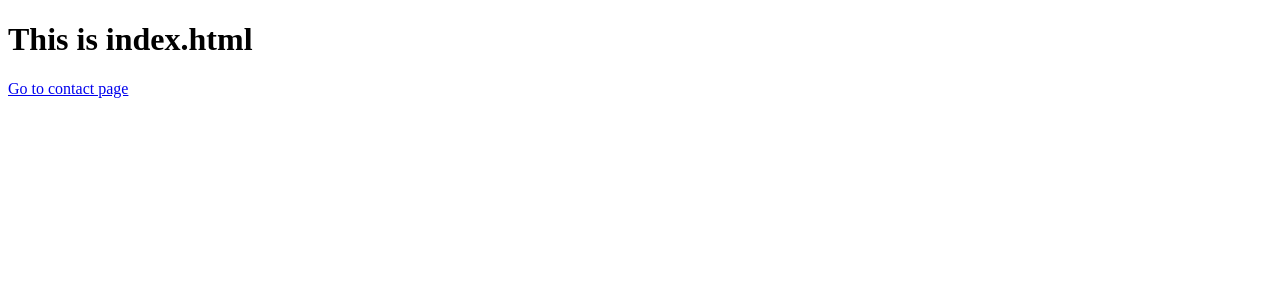
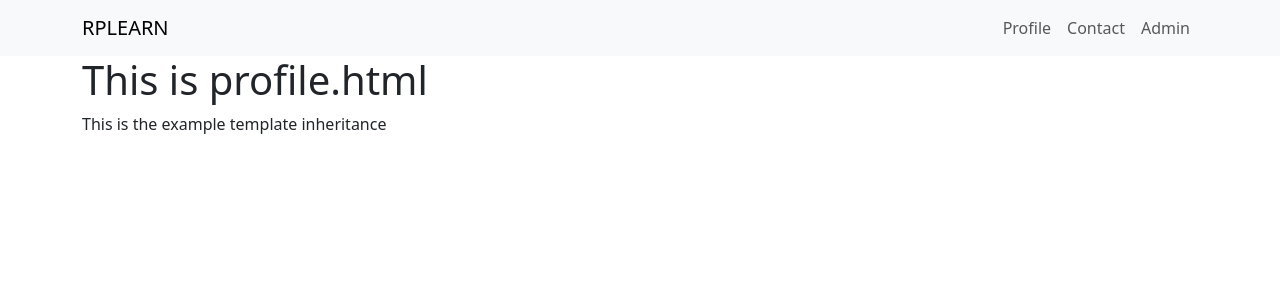
Before and after one commit to adeliaaa10/belajar-django, a Django app: page /basic_app/profile/ in a window 1280 px wide. Shown: the top 300 px of the page. Run offline with Django 5.2, Linux system fonts and the light colour scheme.

Commit message:
Perbaikan level four

```diff
--- a/my_django/django_level_four/learning_templates/basic_app/views.py
+++ b/my_django/django_level_four/learning_templates/basic_app/views.py
@@ -4,7 +4,8 @@ from django.shortcuts import render
 
 # halaman index
 def index(request):
-    return render(request, 'basic_app/index.html')
+    context_dict = {'text':'hello world', 'number':100}
+    return render(request, 'basic_app/index.html', context=context_dict)
 
 # halaman profile
 def profile(request):
--- /dev/null
+++ b/my_django/django_level_four/learning_templates/templates/basic_app/base.html
@@ -0,0 +1,30 @@
+<!DOCTYPE html>
+<html lang="en">
+<head>
+    <meta charset="UTF-8">
+    <meta name="viewport" content="width=device-width, initial-scale=1.0">
+    <title>Document</title>
+    <link href="https://cdn.jsdelivr.net/npm/bootstrap@5.3.3/dist/css/bootstrap.min.css" rel="stylesheet" integrity="sha384-QWTKZyjpPEjISv5WaRU9OFeRpok6YctnYmDr5pNlyT2bRjXh0JMhjY6hW+ALEwIH" crossorigin="anonymous">
+</head>
+<body>
+    <!-- Navbar -->
+    <nav class="navbar navbar-expand-lg bg-body-tertiary navbar-static-top">
+        <div class="container">
+            <a class="navbar-brand" href="{% url 'index' %}">RPLEARN</a>
+            <ul class="nav navbar-nav">
+              <li></li>
+              <li><a class="nav-link" href="{% url 'basic_app:profile' %}">Profile</a></li>
+              <li><a class="nav-link" href="{% url 'basic_app:contact' %}">Contact</a></li>
+              <li><a class="nav-link" href="{% url 'admin:index' %}">Admin</a></li>
+            </ul>
+          </div>
+        </div>
+    </nav>
+
+    <div class="container">
+        {% block body_block %}
+        <!-- content -->
+        {% endblock%}
+    </div>
+</body>
+</html>
--- a/my_django/django_level_four/learning_templates/templates/basic_app/profile.html
+++ b/my_django/django_level_four/learning_templates/templates/basic_app/profile.html
@@ -1,13 +1,8 @@
 <!DOCTYPE html>
-<html lang="en">
-<head>
-    <meta charset="UTF-8">
-    <meta name="viewport" content="width=device-width, initial-scale=1.0">
-    <title>Halaman Profile</title>
-</head>
-<body>
-    <h1>This is index.html</h1>
-    <a href="{% url 'basic_app:contact' %}">Go to contact page</a>
+{% extends 'basic_app/base.html' %}
 
-</body>
-</html>
+
+{% block body_block %}
+    <h1>This is profile.html</h1>
+    <p>This is the example template inheritance</p>
+{% endblock %}
```
Also changed, not shown: my_django/django_level_four/learning_templates/templates/basic_app/contact.html (+6 -10 lines), my_django/django_level_four/learning_templates/templates/basic_app/index.html (+8 -10 lines), my_django/django_level_four/learning_templates/templates/basic_app/templatetags/my_extras.py (added, +15 -0 lines), my_django/django_level_four/learning_templates/templates/basic_app/templatetags/__init__.py (added).
